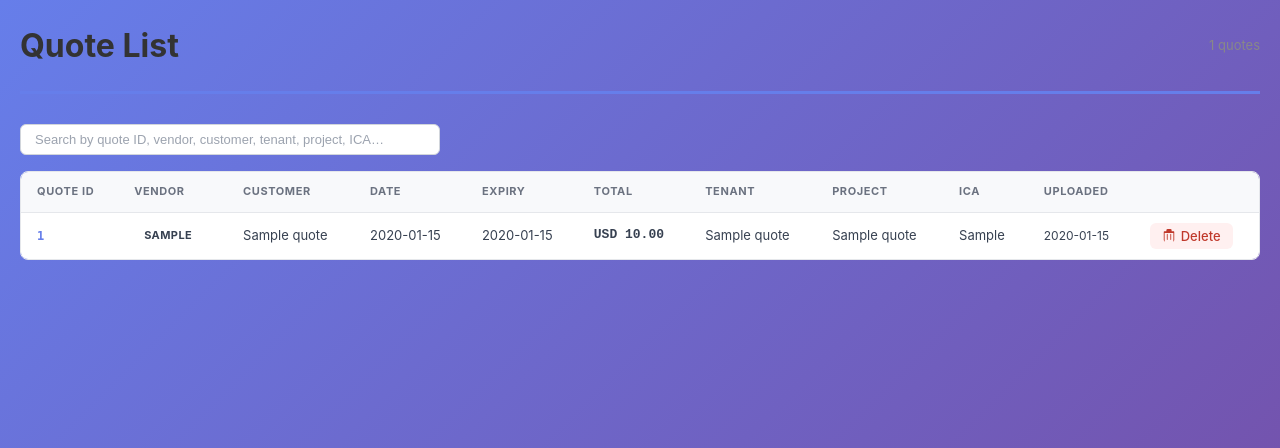
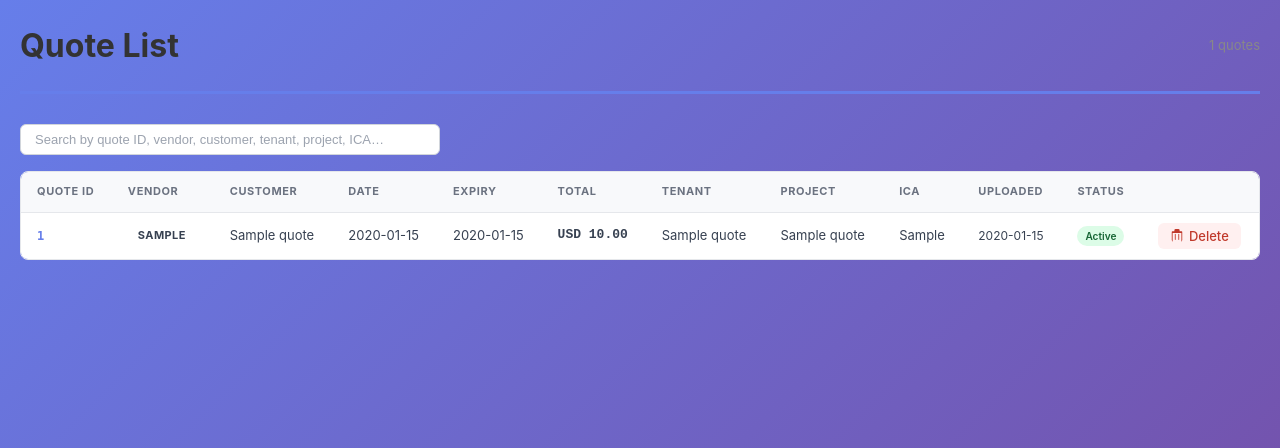
Before and after one commit to geeteq/quote-management, a Flask app: page /admin/quotes in a window 1280 px wide. Shown: the top 448 px of the page. Run offline with Flask 3, Linux system fonts and the light colour scheme; tables that the repository leaves empty hold one stand-in row (values such as "Sample post").

Commit message:
Add quote archive feature with status tracking
- Archive button on each quote card (bottom-left of footer)
- POST /api/quotes/<id>/archive sets status='archived'
- Archived quotes hidden from all frontend API responses
- Admin quotes list shows status pill (active/archived/inactive)
- Status-pill CSS + btn-archive button styles

Co-Authored-By: Claude Sonnet 4.6 <noreply@anthropic.com>

```diff
--- a/app.py
+++ b/app.py
@@ -473,8 +473,9 @@ def get_all_quotes():
     db = get_db()
     quotes = db.execute('''
         SELECT id, quote_id, vendor, customer_name, quote_date, expiry_date,
-               total_amount, currency, description, tenant_name, project_name, ica
+               total_amount, currency, description, tenant_name, project_name, ica, status
         FROM quotes
+        WHERE status != 'archived'
         ORDER BY uploaded_at DESC
     ''').fetchall()
     db.close()
@@ -883,9 +884,9 @@ def api_project_quotes(project_id):
     db = get_db()
     quotes = db.execute('''
         SELECT id, quote_id, vendor, customer_name, quote_date, expiry_date,
-               total_amount, currency, description, tenant_name, project_name, ica
+               total_amount, currency, description, tenant_name, project_name, ica, status
         FROM quotes
-        WHERE project_id = ?
+        WHERE project_id = ? AND status != 'archived'
         ORDER BY quote_date DESC
     ''', (project_id,)).fetchall()
     db.close()
@@ -898,9 +899,9 @@ def api_unassigned_quotes():
     db = get_db()
     quotes = db.execute('''
         SELECT id, quote_id, vendor, customer_name, quote_date, expiry_date,
-               total_amount, currency, description, tenant_name, project_name, ica
+               total_amount, currency, description, tenant_name, project_name, ica, status
         FROM quotes
-        WHERE project_id IS NULL
+        WHERE project_id IS NULL AND status != 'archived'
         ORDER BY quote_date DESC
     ''').fetchall()
     db.close()
@@ -949,7 +950,7 @@ def admin_quotes():
     db = get_db()
     quotes = db.execute("""
         SELECT id, quote_id, vendor, customer_name, quote_date, expiry_date,
-               total_amount, currency, tenant_name, project_name, ica, uploaded_at
+               total_amount, currency, tenant_name, project_name, ica, uploaded_at, status
         FROM quotes
         ORDER BY uploaded_at DESC
     """).fetchall()
@@ -974,6 +975,23 @@ def api_admin_quote_delete(quote_id):
                 os.remove(row['pdf_path'])
             except OSError:
                 pass
+        return jsonify({'success': True})
+    except Exception as e:
+        return jsonify({'error': str(e)}), 500
+    finally:
+        db.close()
+
+
+@app.route('/api/quotes/<int:quote_id>/archive', methods=['POST'])
+def api_quote_archive(quote_id):
+    """Archive a quote (hides it from the frontend)."""
+    db = get_db()
+    try:
+        row = db.execute("SELECT id FROM quotes WHERE id = ?", (quote_id,)).fetchone()
+        if not row:
+            return jsonify({'error': 'Quote not found'}), 404
+        db.execute("UPDATE quotes SET status = 'archived' WHERE id = ?", (quote_id,))
+        db.commit()
         return jsonify({'success': True})
     except Exception as e:
         return jsonify({'error': str(e)}), 500
--- a/static/style.css
+++ b/static/style.css
@@ -1403,7 +1403,53 @@ button:hover {
     padding-top: 15px;
     border-top: 1px solid #f0f0f0;
     display: flex;
-    justify-content: flex-end;
+    justify-content: space-between;
+    align-items: center;
+}
+
+.btn-archive {
+    display: inline-flex;
+    align-items: center;
+    gap: 4px;
+    padding: 4px 10px;
+    background: #fff8f0;
+    color: #c27c0e;
+    border: none;
+    border-radius: 6px;
+    font-size: 12px;
+    font-weight: 500;
+    cursor: pointer;
+    transition: background 0.2s, color 0.2s;
+    font-family: inherit;
+}
+
+.btn-archive:hover {
+    background: #c27c0e;
+    color: white;
+}
+
+.status-pill {
+    display: inline-block;
+    padding: 2px 8px;
+    border-radius: 10px;
+    font-size: 0.78em;
+    font-weight: 600;
+    text-transform: capitalize;
+}
+
+.status-pill.status-active {
+    background: #dcfce7;
+    color: #166534;
+}
+
+.status-pill.status-archived {
+    background: #fef3c7;
+    color: #92400e;
+}
+
+.status-pill.status-inactive {
+    background: #f1f5f9;
+    color: #475569;
 }
 
 /* Upload Modal */
--- a/templates/admin/quotes_list.html
+++ b/templates/admin/quotes_list.html
@@ -35,6 +35,7 @@
                         <th>Project</th>
                         <th>ICA</th>
                         <th>Uploaded</th>
+                        <th>Status</th>
                         <th></th>
                     </tr>
                 </thead>
@@ -53,6 +54,7 @@
                         <td>{{ q.project_name or '—' }}</td>
                         <td>{{ q.ica or '—' }}</td>
                         <td class="date-muted">{{ q.uploaded_at[:10] if q.uploaded_at else '—' }}</td>
+                        <td><span class="status-pill status-{{ q.status or 'active' }}">{{ q.status or 'active' }}</span></td>
                         <td onclick="event.stopPropagation()" style="white-space:nowrap">
                             <button class="btn-icon-delete"
                                     onclick="deleteQuote({{ q.id }}, '{{ q.quote_id }}')"
```
Also changed, not shown: templates/index_new.html (+16 -0 lines).
